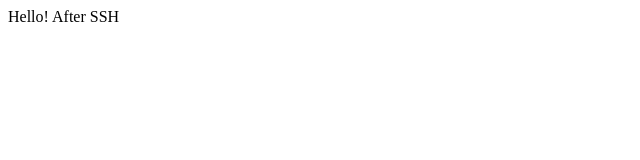
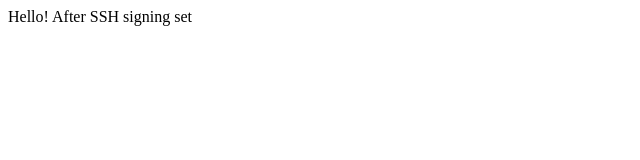
Before and after one commit to GsCoollab/Prompt-Images-to-GPT, a plain HTML site: page index.html in a window 1280 px wide. Shown: the full height of the page, 0-640 px from the left. Drawn offline with Linux system fonts and the light colour scheme.

Commit message:
signing test

```diff
--- a/index.html
+++ b/index.html
@@ -1 +1 @@
-<div> Hello! After SSH</div>
+<div> Hello! After SSH signing set</div>
```
